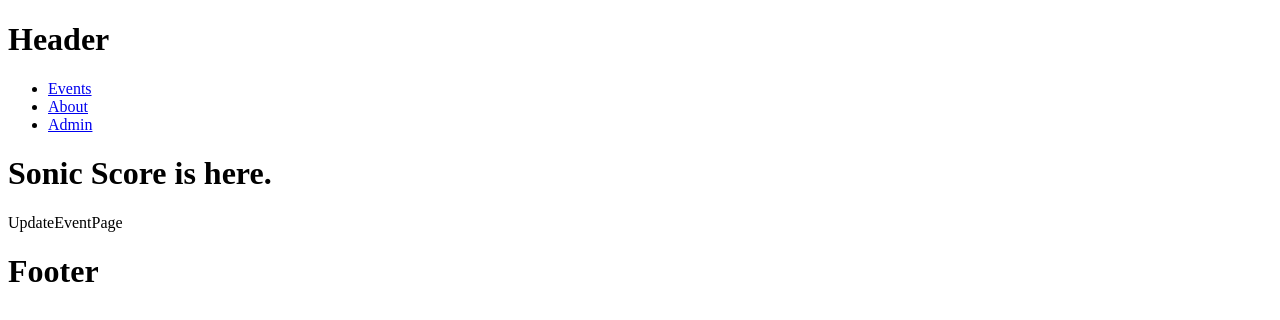
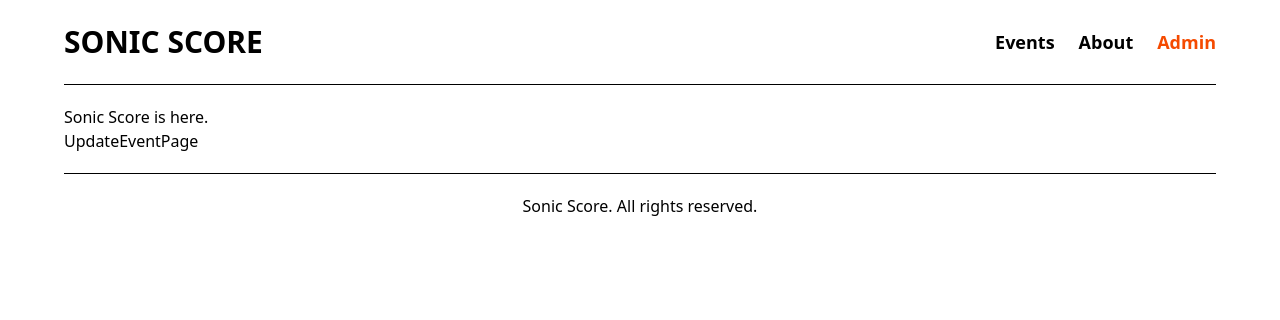
Before and after one commit to SonicScore2025/SonicScore-app, a React (Vite) app: page /admin/update-event in a window 1280 px wide. Shown: the top 320 px of the page. Built offline with nearby package versions, Linux system fonts and the light colour scheme.

Commit message:
add tailwindcss to the project, add initial style to layouts

```diff
--- a/package.json
+++ b/package.json
@@ -10,10 +10,12 @@
     "preview": "vite preview"
   },
   "dependencies": {
+    "@tailwindcss/vite": "^4.1.5",
     "axios": "^1.9.0",
     "react": "^19.0.0",
     "react-dom": "^19.0.0",
-    "react-router-dom": "^7.5.3"
+    "react-router-dom": "^7.5.3",
+    "tailwindcss": "^4.1.5"
   },
   "devDependencies": {
     "@eslint/js": "^9.22.0",
--- a/src/App.jsx
+++ b/src/App.jsx
@@ -12,10 +12,10 @@ import EventDetailsPage from "./pages/EventDetailsPage";
 
 function App() {
   return (
-    <>
+    <div className="container max-w-6xl mx-auto">
       <Header />
 
-      <main>
+      <main className="py-5">
         <h1>Sonic Score is here.</h1>
 
         <Routes>
@@ -29,7 +29,7 @@ function App() {
       </main>
 
       <Footer />
-    </>
+    </div>
   );
 }
 
--- a/src/components/Footer.jsx
+++ b/src/components/Footer.jsx
@@ -1,7 +1,7 @@
 const Footer = () => {
   return (
-    <div>
-      <h1>Footer</h1>
+    <div className="Footer p-5 border-t">
+      <p className="text-center">Sonic Score. All rights reserved.</p>
     </div>
   );
 };
--- a/src/components/Header.jsx
+++ b/src/components/Header.jsx
@@ -2,10 +2,10 @@ import { NavLink } from "react-router-dom";
 
 const Header = () => {
   return (
-    <div>
-      <h1>Header</h1>
+    <div className="Header py-6 flex items-center justify-between border-b">
+      <h1 className="text-3xl font-extrabold uppercase">Sonic Score</h1>
 
-      <ul>
+      <ul className="flex gap-6">
         <li>
           <NavLink to="/">Events</NavLink>
         </li>
--- a/src/index.css
+++ b/src/index.css
@@ -0,0 +1,9 @@
+@import "tailwindcss";
+
+.Header ul li {
+    @apply text-lg font-semibold
+}
+
+.Header ul li a.active {
+    @apply text-orange-600
+}
--- a/src/pages/HomePage.jsx
+++ b/src/pages/HomePage.jsx
@@ -1,5 +1,9 @@
 const HomePage = () => {
-  return <div>HomePage</div>;
+  return (
+    <div>
+      <h1>HomePage</h1>
+    </div>
+  );
 };
 
 export default HomePage;
--- a/vite.config.js
+++ b/vite.config.js
@@ -1,7 +1,8 @@
-import { defineConfig } from 'vite'
-import react from '@vitejs/plugin-react-swc'
+import { defineConfig } from "vite";
+import react from "@vitejs/plugin-react-swc";
+import tailwindcss from "@tailwindcss/vite";
 
 // https://vite.dev/config/
 export default defineConfig({
-  plugins: [react()],
-})
+  plugins: [react(), tailwindcss()],
+});
```
Also changed, not shown: 1 other file (tests, documents, lock files or other folders).
